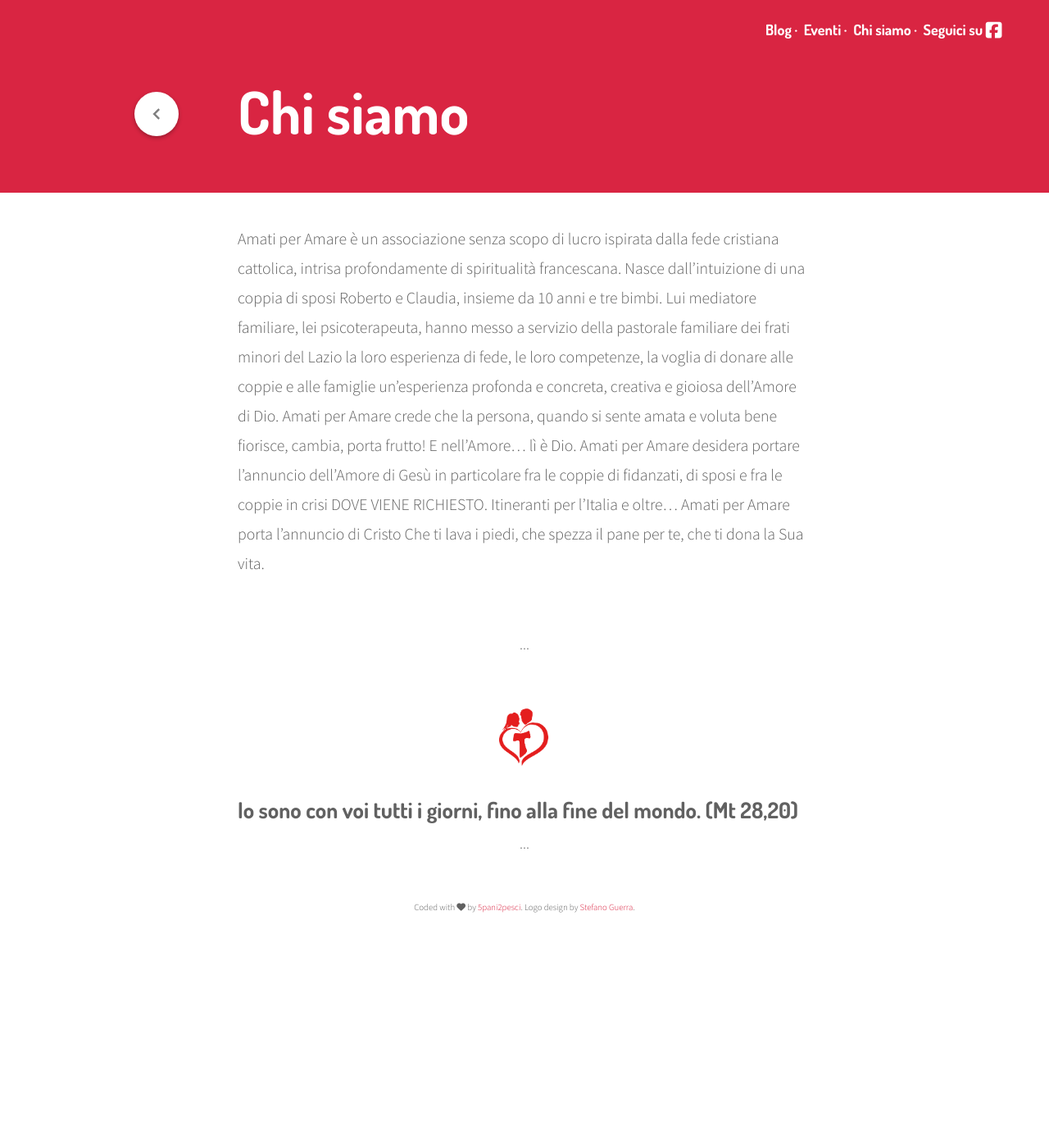
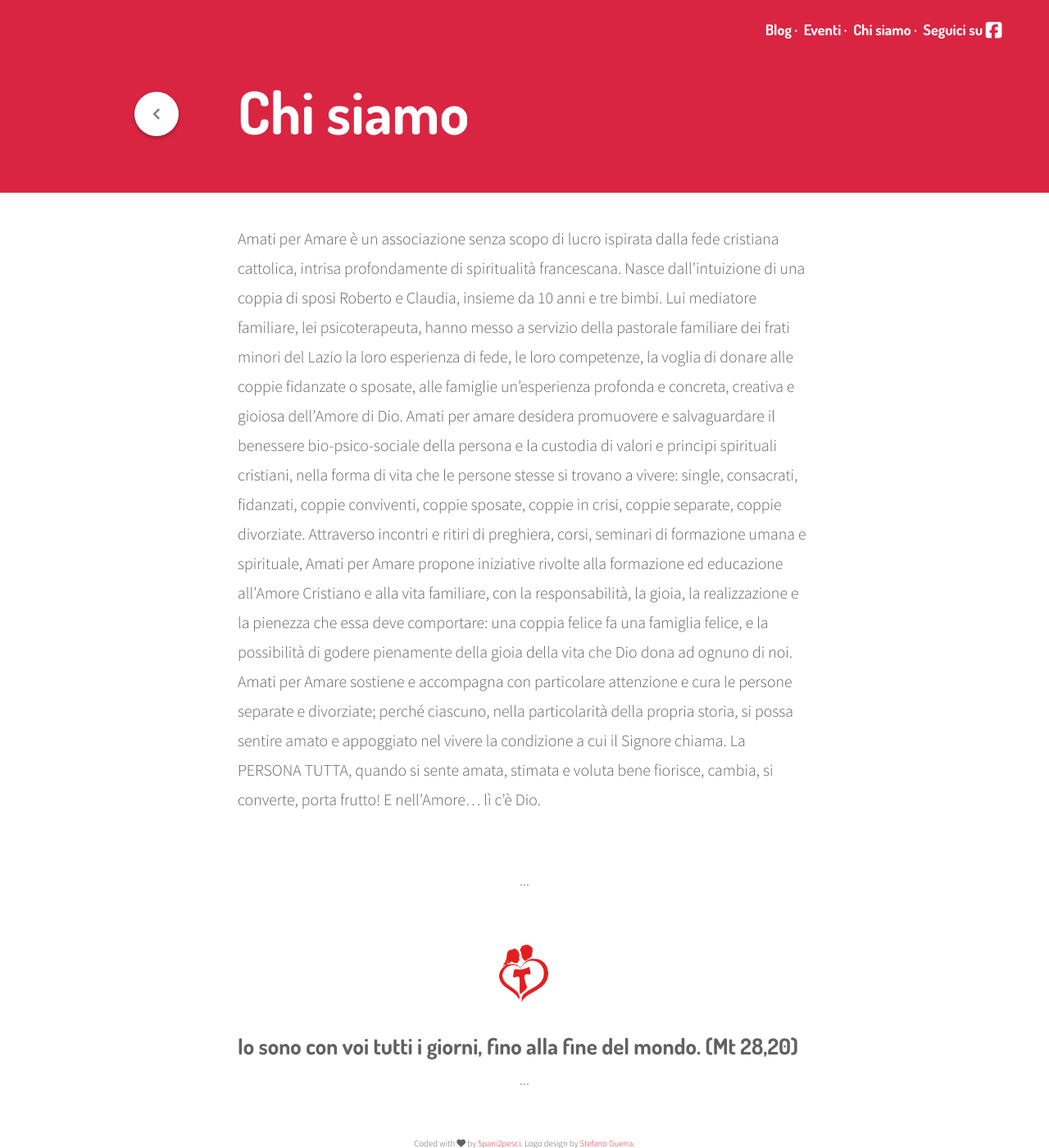
Before and after one commit to amatiperamare/amatiperamare.github.io, a Jekyll site: the page built from chi-siamo.markdown, in a window 1280 px wide and 1400 px high. Shown: the whole window at 82% size. Built offline with Jekyll 4.4.1, drawn with Linux system fonts in a browser that asks for light colours; nearby versions of some CDN libraries.

Commit message:
Updated Chi Siamo

```diff
--- a/chi-siamo.markdown
+++ b/chi-siamo.markdown
@@ -1,8 +1,10 @@
 ---
 title: Chi siamo
-date: 2016-07-05 13:40:00 Z
+date: 2016-07-05 15:40:00 +02:00
 permalink: chi-siamo
 layout: page
 ---
 
-Amati per Amare è un associazione senza scopo di lucro ispirata dalla fede cristiana cattolica, intrisa profondamente di spiritualità francescana. Nasce dall'intuizione di una coppia di sposi Roberto e Claudia, insieme da 10 anni e tre bimbi. Lui mediatore familiare, lei psicoterapeuta, hanno messo a servizio della pastorale familiare dei frati minori del Lazio la loro esperienza di fede, le loro competenze, la voglia di donare alle coppie e alle famiglie un'esperienza profonda e concreta, creativa e gioiosa dell'Amore di Dio. Amati per Amare crede che la persona, quando si sente amata e voluta bene fiorisce, cambia, porta frutto! E nell'Amore... lì è Dio. Amati per Amare desidera portare l'annuncio dell'Amore di Gesù in particolare fra le coppie di fidanzati, di sposi e fra le coppie in crisi DOVE VIENE RICHIESTO. Itineranti per l'Italia e oltre... Amati per Amare porta l'annuncio di Cristo Che ti lava i piedi, che spezza il pane per te, che ti dona la Sua vita.
+Amati per Amare è un associazione senza scopo di lucro ispirata dalla fede cristiana cattolica, intrisa profondamente di spiritualità francescana. Nasce dall'intuizione di una coppia di sposi Roberto e Claudia, insieme da 10 anni e tre bimbi. Lui mediatore familiare, lei psicoterapeuta, hanno messo a servizio della pastorale familiare dei frati minori del Lazio la loro esperienza di fede, le loro competenze, la voglia di donare alle coppie fidanzate o sposate, alle famiglie un'esperienza profonda e concreta, creativa e gioiosa dell'Amore di Dio. Amati per amare desidera promuovere e salvaguardare il benessere bio-psico-sociale della persona e la custodia di valori e principi spirituali cristiani, nella forma di vita che le persone stesse si trovano a vivere: single, consacrati, fidanzati, coppie conviventi, coppie sposate, coppie in crisi, coppie separate, coppie divorziate.
+Attraverso incontri e ritiri di preghiera, corsi, seminari di formazione umana e spirituale, Amati per Amare propone iniziative rivolte alla formazione ed educazione all'Amore Cristiano e alla vita familiare, con la responsabilità, la gioia, la realizzazione e la pienezza che essa deve comportare: una coppia felice fa una famiglia felice, e la possibilità di godere pienamente della gioia della vita che Dio dona ad ognuno di noi. Amati per Amare sostiene e accompagna con particolare attenzione e cura le persone separate e divorziate; perché ciascuno, nella particolarità della propria storia, si possa sentire amato e appoggiato nel vivere la condizione a cui il Signore chiama.
+La PERSONA TUTTA, quando si sente amata, stimata e voluta bene fiorisce, cambia, si converte, porta frutto! E nell'Amore... lì c'è Dio.
```
